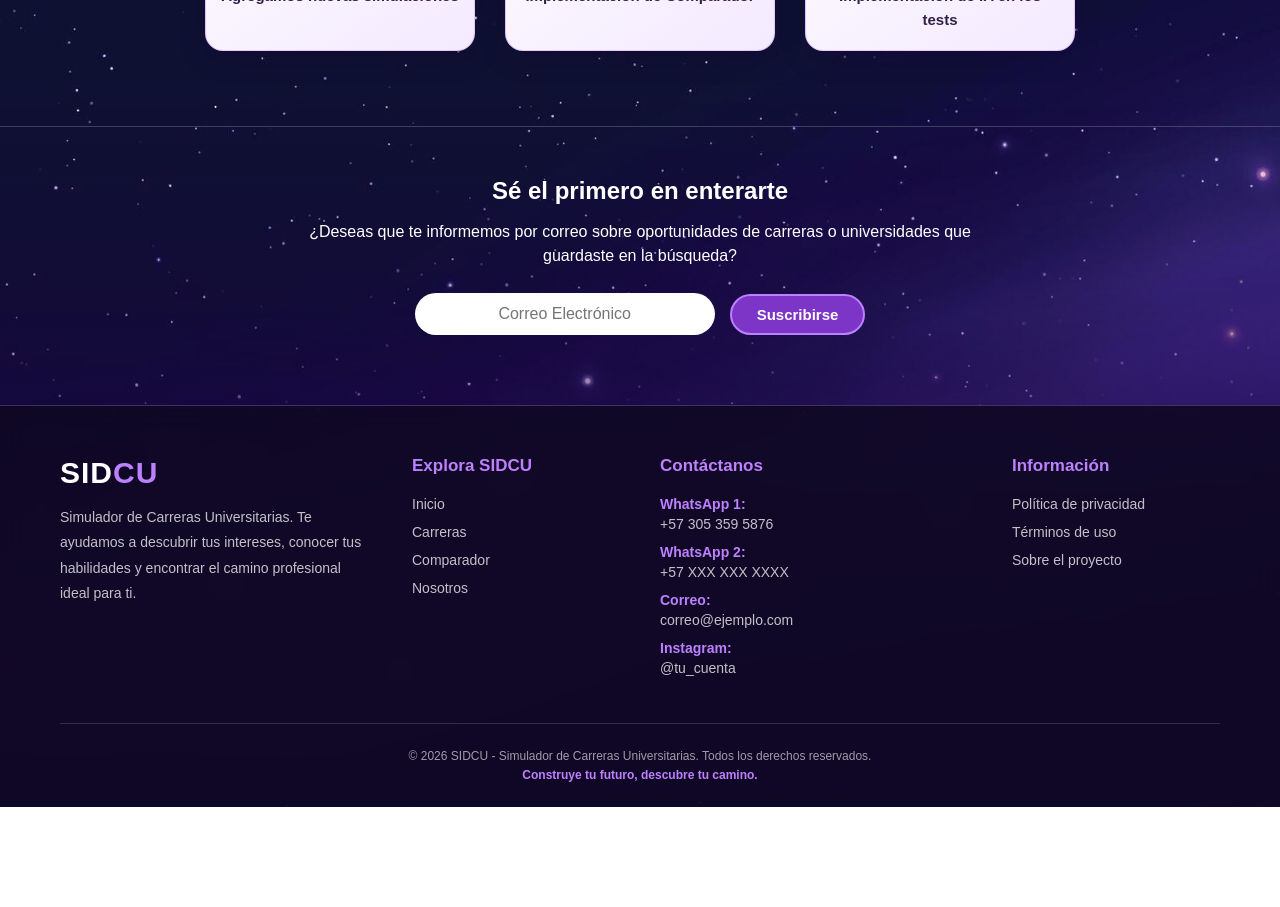
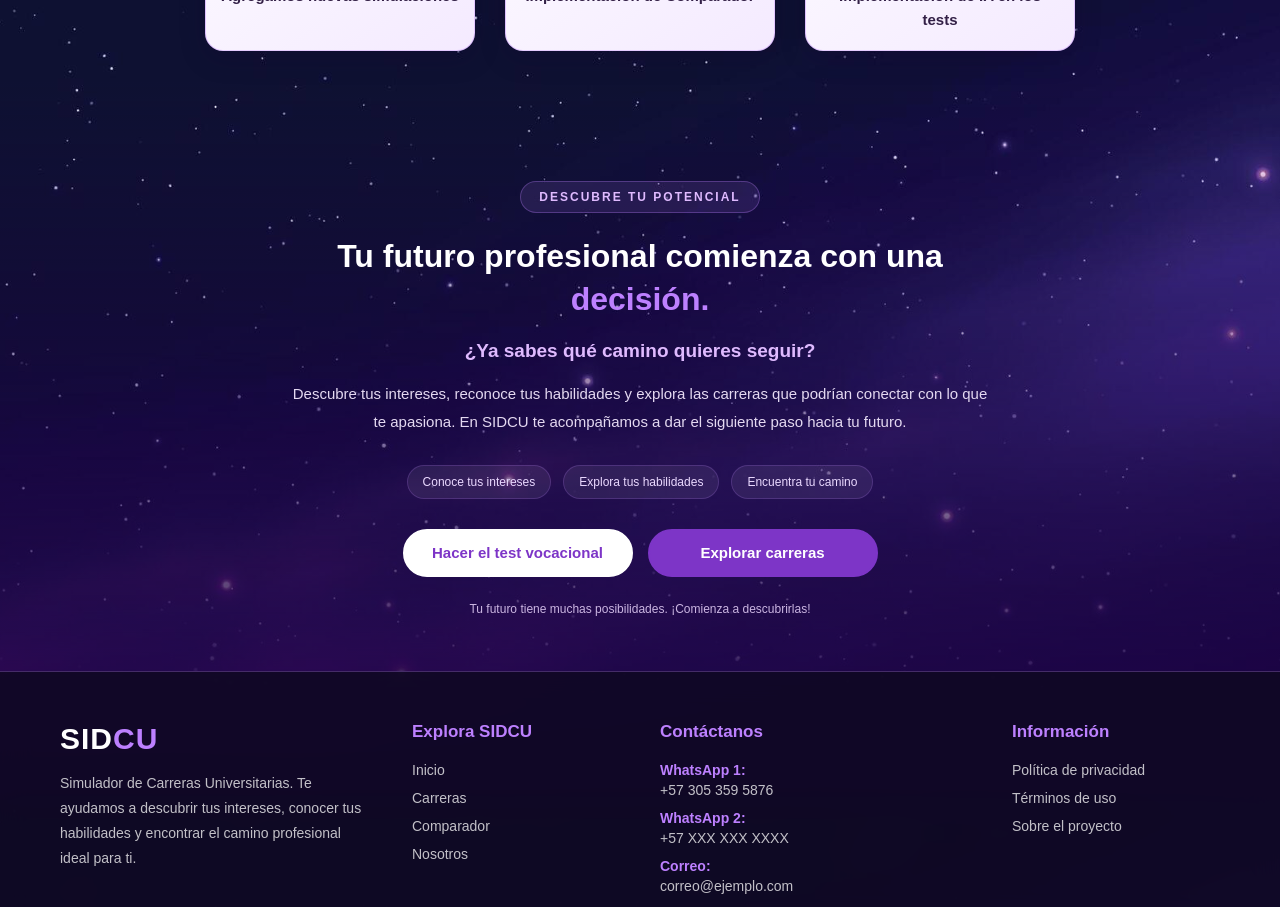
Before and after one commit to samuelmc-12/SidcuReact, a React (Vite) app: page /home in a window 1280 px wide. Shown: the part 800-1707 px from the top of the page. Before the commit the page ends 1607 px from the top, so only its background shows below. Built offline with nearby package versions, Linux system fonts and the light colour scheme.

Commit message:
Organice el home

```diff
--- a/src/pages/homePage/Home.css
+++ b/src/pages/homePage/Home.css
@@ -160,7 +160,6 @@ button {
     text-align: center;
     color: white;
     padding: 50px 20px 70px;
-    border-top: 1px solid rgba(255, 255, 255, 0.2);
 }
 
 .suscripcion h3 {
@@ -185,37 +184,6 @@ button {
     flex-wrap: wrap;
 }
 
-.suscripcion-form input {
-    padding: 12px 20px;
-    border-radius: 25px;
-    border: none;
-    outline: none;
-    font-size: 16px;
-    width: 300px;
-    max-width: 100%;
-    box-sizing: border-box;
-    color: #000;
-    text-align: center;
-}
-
-
-.suscribirse {
-    background-color: #7D35C7;
-    color: white;
-    border: 2px solid #bd80ff;
-    padding: 10px 25px;
-    border-radius: 30px;
-    cursor: pointer;
-    font-size: 15px;
-    font-weight: 600;
-    transition: all 0.3s ease;
-}
-
-.suscribirse:hover {
-    background-color: #bd80ff;
-    color: #13002e;
-    transform: translateY(-2px);
-}
 
 button:active,
 .iniciarsesion:active,
@@ -282,3 +250,205 @@ button:active,
         max-width: 200px;
     }
 }
+
+.cta-vocacional-botones {
+    display: flex;
+    justify-content: center;
+    align-items: center;
+    flex-wrap: wrap;
+    gap: 15px;
+    margin-top: 24px;
+}
+
+.cta-vocacional-botones a {
+    display: flex;
+    align-items: center;
+    justify-content: center;
+    width: 230px;
+    min-height: 48px;
+    padding: 12px 20px;
+    box-sizing: border-box;
+
+    border-radius: 30px;
+    font-family: 'Poppins', sans-serif;
+    font-size: 15px;
+    font-weight: 600;
+    text-align: center;
+    text-decoration: none;
+
+    transition: all 0.3s ease;
+}
+
+.cta-vocacional-principal {
+    background-color: white;
+    color: #7D35C7;
+    border: 2px solid white;
+}
+
+.cta-vocacional-secundario {
+    background-color: #7D35C7;
+    color: white;
+    border: 2px solid #7D35C7;
+}
+
+.cta-vocacional-principal:hover {
+    background-color: #dfbaff;
+    color: #13002e;
+    border-color: #dfbaff;
+    transform: translateY(-2px);
+}
+
+.cta-vocacional-secundario:hover {
+    background-color: #bd80ff;
+    color: #13002e;
+    border-color: #bd80ff;
+    transform: translateY(-2px);
+}
+
+.cta-vocacional-botones a:active {
+    transform: scale(0.97);
+}
+
+@media (max-width: 480px) {
+    .cta-vocacional-botones {
+        flex-direction: column;
+    }
+
+    .cta-vocacional-botones a {
+        width: 100%;
+        max-width: 280px;
+    }
+}
+
+.suscripcion {
+    max-width: 950px;
+    margin: 0px auto 0px;
+    padding: 55px 35px;
+    text-align: center;
+    color: white;
+}
+
+.suscripcion-etiqueta {
+    display: inline-block;
+    padding: 8px 18px;
+    margin-bottom: 22px;
+
+    color: #dfbaff;
+    background: rgba(189, 128, 255, 0.12);
+
+    border: 1px solid rgba(189, 128, 255, 0.3);
+    border-radius: 30px;
+
+    font-size: 12px;
+    font-weight: 700;
+    letter-spacing: 2px;
+}
+
+.suscripcion h3 {
+    max-width: 750px;
+    margin: 0 auto 18px;
+
+    font-size: 32px;
+    font-weight: 800;
+    line-height: 1.35;
+    color: #ffffff;
+}
+
+.suscripcion h3 span {
+    color: #bd80ff;
+}
+
+.suscripcion h4 {
+    margin: 0 auto 18px;
+
+    font-size: 19px;
+    font-weight: 600;
+    color: #dfbaff;
+}
+
+.suscripcion p {
+    max-width: 700px;
+    margin: 0 auto 28px;
+
+    font-size: 15px;
+    font-weight: 400;
+    line-height: 1.9;
+    color: #E4D9F1;
+}
+
+
+.suscripcion-beneficios {
+    display: flex;
+    justify-content: center;
+    align-items: center;
+    flex-wrap: wrap;
+    gap: 12px;
+
+    margin-bottom: 30px;
+}
+
+.suscripcion-beneficios span {
+    padding: 9px 15px;
+
+    color: #ead9ff;
+    background: rgba(255, 255, 255, 0.07);
+
+    border: 1px solid rgba(189, 128, 255, 0.2);
+    border-radius: 25px;
+
+    font-size: 12px;
+    font-weight: 500;
+}
+
+
+.suscripcion-frase {
+    display: block;
+    margin-top: 25px;
+
+    color: #cbb6e2;
+    font-size: 12px;
+    font-weight: 400;
+}
+
+@media (max-width: 768px) {
+
+    .suscripcion {
+        margin: 45px 18px;
+        padding: 40px 20px;
+    }
+
+    .suscripcion h3 {
+        font-size: 26px;
+    }
+
+    .suscripcion h4 {
+        font-size: 17px;
+    }
+
+    .suscripcion p {
+        font-size: 14px;
+    }
+
+    .suscripcion-beneficios {
+        gap: 8px;
+    }
+}
+
+@media (max-width: 480px) {
+
+    .suscripcion h3 {
+        font-size: 23px;
+    }
+
+    .suscripcion-etiqueta {
+        font-size: 10px;
+    }
+
+    .suscripcion-beneficios {
+        flex-direction: column;
+    }
+
+    .suscripcion-beneficios span {
+        width: fit-content;
+    }
+}
--- a/src/pages/homePage/Home.jsx
+++ b/src/pages/homePage/Home.jsx
@@ -103,20 +103,41 @@ const Home = () => {
             <Actualizaciones />
 
             <section className="suscripcion">
-                <h3>Sé el primero en enterarte</h3>
+                <span className="suscripcion-etiqueta">
+                    DESCUBRE TU POTENCIAL
+                </span>
 
+                <h3>
+                    Tu futuro profesional comienza con una
+                    <span> decisión.</span>
+                </h3>
+                <h4>
+                    ¿Ya sabes qué camino quieres seguir?
+                </h4>
                 <p>
-                    ¿Deseas que te informemos por correo sobre oportunidades
-                    de carreras o universidades que guardaste en la búsqueda?
+                    Descubre tus intereses, reconoce tus habilidades y
+                    explora las carreras que podrían conectar con lo que
+                    te apasiona. En SIDCU te acompañamos a dar el siguiente
+                    paso hacia tu futuro.
                 </p>
+                <div className="suscripcion-beneficios">
+                    <span>Conoce tus intereses</span>
+                    <span>Explora tus habilidades</span>
+                    <span>Encuentra tu camino</span>
+                </div>
+                <div className="cta-vocacional-botones">
+                    <Link to="/test" className="cta-vocacional-principal">
+                        Hacer el test vocacional
+                    </Link>
 
-                <div className="suscripcion-form">
-                    <input
-                        type="email"
-                        placeholder="Correo Electrónico"
-                    />
-                    <button className="suscribirse">Suscribirse</button>
+                    <Link to="/carreras" className="cta-vocacional-secundario">
+                        Explorar carreras
+                    </Link>
                 </div>
+
+                <small className="suscripcion-frase">
+                    Tu futuro tiene muchas posibilidades. ¡Comienza a descubrirlas!
+                </small>
             </section>
         </main>
     );
```
